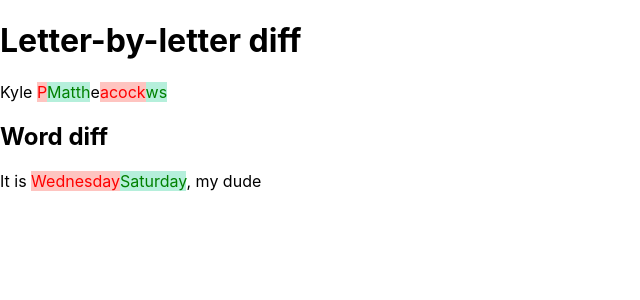
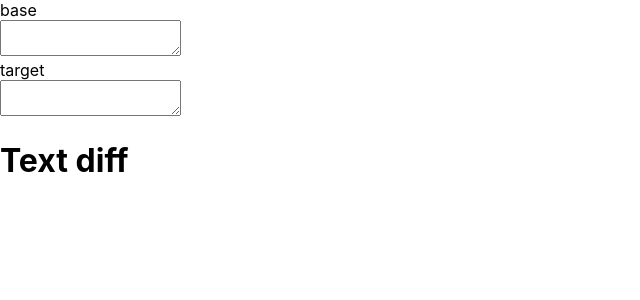
Before and after one commit to 10inoino/sentence-diff, a React (Create React App) app: page / in a window 1280 px wide. Shown: the top 300 px of the page, without its empty margins (0-640 px from the left). Built offline with nearby package versions, Linux system fonts and the light colour scheme.

Commit message:
文章のdiffを取る

```diff
--- a/src/App.tsx
+++ b/src/App.tsx
@@ -1,17 +1,34 @@
 import Diff from './Diff';
 import './App.css';
+import { useState } from 'react';
 
 function App() {
+  const [baseText, setBaseText] = useState<string>('');
+  const [targetText, setTargetText] = useState<string>('');
+
   return (
     <div>
       <main>
-        <h1>Letter-by-letter diff</h1>
-        <Diff string1="Kyle Peacock" string2="Kyle Matthews" />
-        <br />
-        <h2>Word diff</h2>
+        <div>
+          base
+        </div>
+        <textarea
+          value={baseText}
+          onChange={v => setBaseText(v.target.value as string)}
+        >
+        </textarea>
+        <div>
+        target
+        </div>
+        <textarea
+          value={targetText}
+          onChange={v => setTargetText(v.target.value as string)}
+        >
+        </textarea>
+        <h1>Text diff</h1>
         <Diff
-          string1="It is Wednesday, my dude"
-          string2="It is Saturday, my dude"
+          string1={baseText}
+          string2={targetText}
           mode="words"
         />
       </main>
--- a/src/Diff.tsx
+++ b/src/Diff.tsx
@@ -19,6 +19,8 @@ const Diff = ({ string1 = "", string2 = "", mode = "characters" }) => {
   if (mode === "characters") groups = diff.diffChars(string1, string2);
   if (mode === "words") groups = diff.diffWords(string1, string2);
 
+  console.log(groups)
+
   const mappedNodes = groups.map(group => {
     const { value, added, removed } = group;
     let nodeStyles;
```
